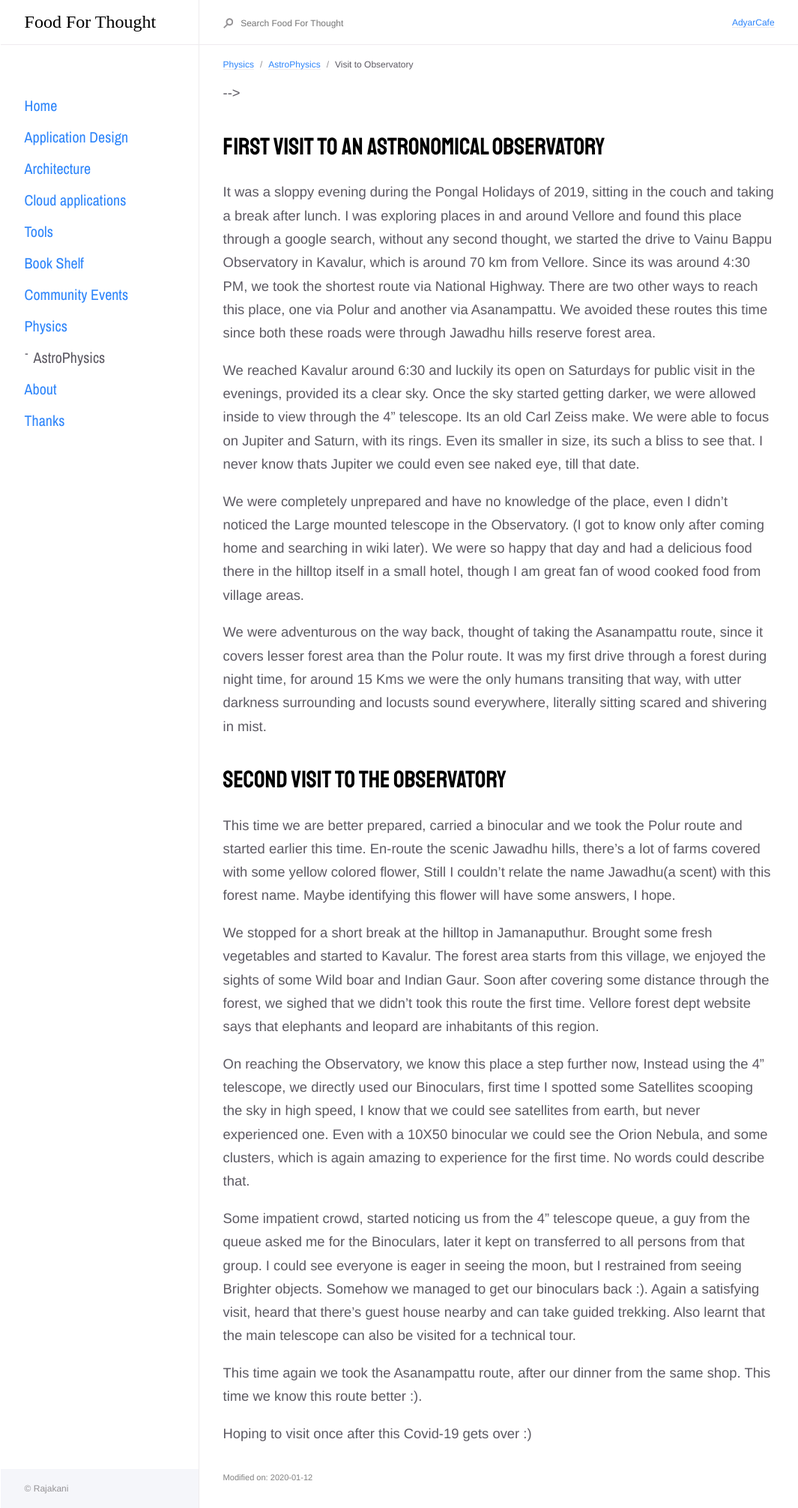
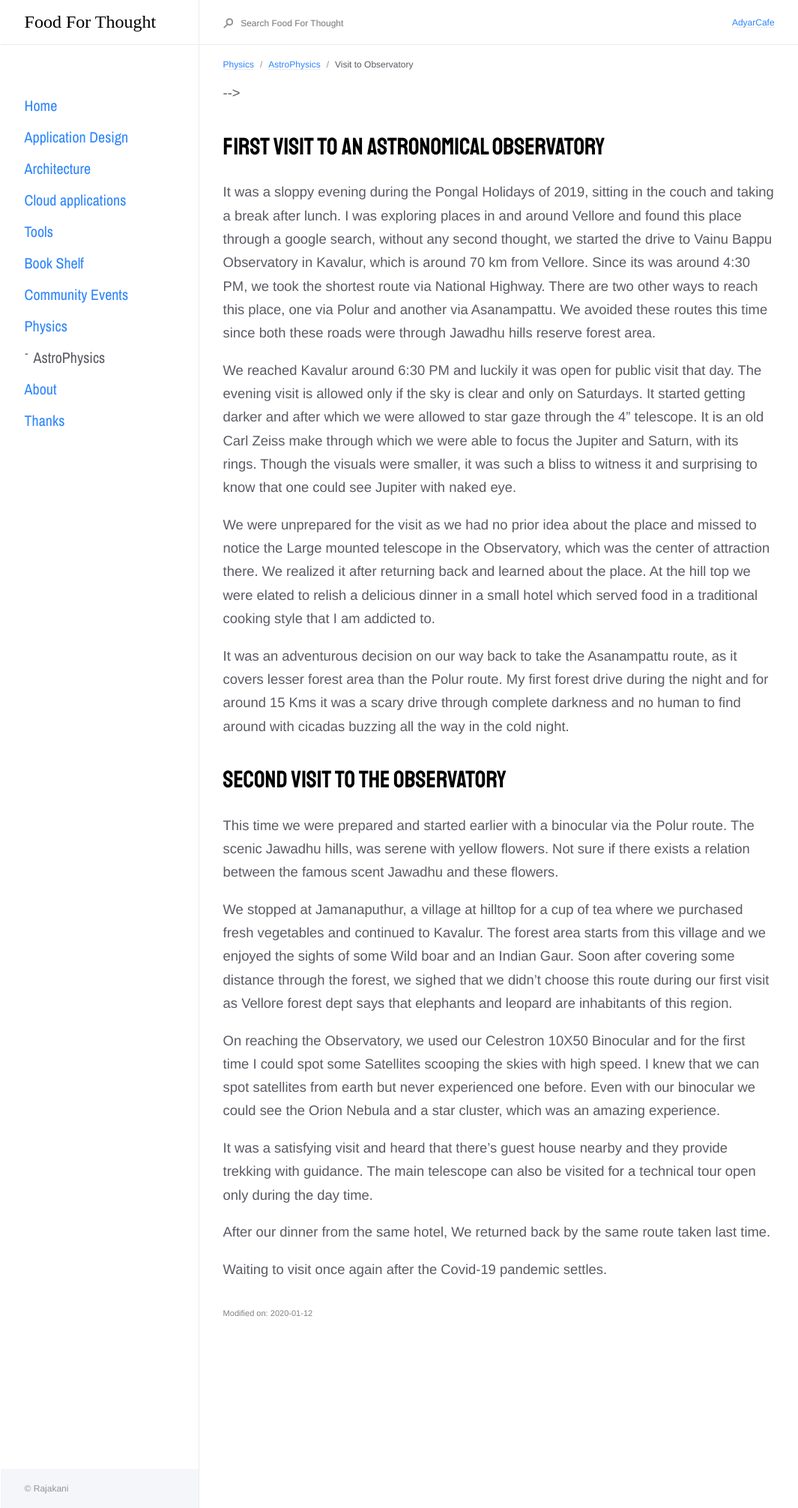
Before and after one commit to Rajakani/rajakani.github.io, a Jekyll site: the page built from docs/physics/astroPhysics/vainuBappuObservatory.md, in a window 1280 px wide. Shown: the whole page at 75% size, without its empty margins (16-1081 px from the left). Built offline with Jekyll 4.4.1, drawn with Linux system fonts in a browser that asks for light colours; some web fonts are replaced; comment, search, counter and statistics services are not loaded.

Commit message:
Update vainuBappuObservatory.md

```diff
--- a/docs/physics/astroPhysics/vainuBappuObservatory.md
+++ b/docs/physics/astroPhysics/vainuBappuObservatory.md
@@ -12,21 +12,23 @@ is_display_Horizontal_Ads: true
 ## First visit to an Astronomical Observatory
 It was a sloppy evening during the Pongal Holidays of 2019, sitting in the couch and taking a break after lunch. I was exploring places in and around Vellore and found this place through a google search, without any second thought, we started the drive to Vainu Bappu Observatory in Kavalur, which is around 70 km from Vellore. Since its was around 4:30 PM, we took the shortest route via National Highway. There are two other ways to reach this place, one via Polur and another via Asanampattu. We avoided these routes this time since both these roads were through Jawadhu hills reserve forest area.
 
-We reached Kavalur around 6:30 and luckily its open on Saturdays for public visit in the evenings, provided its a clear sky. Once the sky started getting darker, we were allowed inside to view through the 4" telescope. Its an old Carl Zeiss make.  We were able to focus on Jupiter and Saturn, with its rings. Even its smaller in size, its such a bliss to see that. I never know thats Jupiter we could even see naked eye, till that date.
+We reached Kavalur around 6:30 PM and luckily it was open for public visit that day.
+The evening visit is allowed only if the sky is clear and only on Saturdays.
+It started getting darker and after which we were allowed to star gaze through the 4" telescope. It is an old Carl Zeiss make through which we were able to focus the Jupiter and Saturn, with its rings. Though the visuals were smaller, it was such a bliss to witness it and surprising to know that one could see Jupiter with naked eye.
 
-We were completely unprepared and have no knowledge of the place, even I didn't noticed the Large mounted telescope in the Observatory. (I got to know only after coming home and searching in wiki later). We were so happy that day and had a delicious food there in the hilltop itself in a small hotel, though I am great fan of wood cooked food from village areas.
+We were unprepared for the visit as we had no prior idea about the place and missed to notice the Large mounted telescope in the Observatory, which was the center of attraction there. We realized it after returning back and learned about the place. At the hill top we were elated to relish a delicious dinner in a small hotel which served food in a traditional cooking style that I am addicted to.
 
-We were adventurous on the way back, thought of taking the Asanampattu route, since it covers lesser forest area than the Polur route. It was my first drive through a forest during night time, for around 15 Kms we were the only humans transiting that way, with utter darkness surrounding and locusts sound everywhere, literally sitting scared and shivering in mist.
+It was an adventurous decision on our way back to take the Asanampattu route, as it covers lesser forest area than the Polur route. My first forest drive during the night and for around 15 Kms it was a scary drive through complete darkness and no human to find around with cicadas buzzing all the way in the cold night.
 
 ## Second Visit to the Observatory
-This time we are better prepared, carried a binocular and we took the Polur route and started earlier this time. En-route the scenic Jawadhu hills, there's a lot of farms covered with some yellow colored flower, Still I couldn't relate the name Jawadhu(a scent) with this forest name. Maybe identifying this flower will have some answers, I hope.
+This time we were prepared and started earlier with a binocular via the Polur route. The scenic Jawadhu hills, was serene with yellow flowers. Not sure if there exists a relation between the famous scent Jawadhu and these flowers.
 
-We stopped for a short break at the hilltop in Jamanaputhur. Brought some fresh vegetables and started to Kavalur. The forest area starts from this village, we enjoyed the sights of some Wild boar and Indian Gaur. Soon after covering some distance through the forest, we sighed that we didn't took this route the first time. Vellore forest dept website says that elephants and leopard are inhabitants of this region.
+We stopped at Jamanaputhur, a village at hilltop for a cup of tea where we purchased fresh vegetables and continued to Kavalur. The forest area starts from this village and we enjoyed the sights of some Wild boar and an Indian Gaur. Soon after covering some distance through the forest, we sighed that we didn't choose this route during our first visit as Vellore forest dept says that elephants and leopard are inhabitants of this region.
 
-On reaching the Observatory, we know this place a step further now, Instead using the 4" telescope, we directly used our Binoculars, first time I spotted some Satellites scooping the sky in high speed, I know that we could see satellites from earth, but never experienced one. Even with a 10X50 binocular we could see the Orion Nebula, and some clusters, which is again amazing to experience for the first time. No words could describe that.
+On reaching the Observatory, we used our Celestron 10X50 Binocular and for the first time I could spot some Satellites scooping the skies with high speed. I knew that we can spot satellites from earth but never experienced one before. Even with our binocular we could see the Orion Nebula and a star cluster, which was an amazing experience.
 
-Some impatient crowd, started noticing us from the 4" telescope queue, a guy from the queue asked me for the Binoculars, later it kept on transferred to all persons from that group. I could see everyone is eager in seeing the moon, but I restrained from seeing Brighter objects. Somehow we managed to get our binoculars back :). Again a satisfying visit, heard that there's guest house nearby and can take guided trekking. Also learnt that the main telescope can also be visited for a technical tour.
+It was a satisfying visit and heard that there's guest house nearby and they provide trekking with guidance. The main telescope can also be visited for a technical tour open only during the day time.
 
-This time again we took the Asanampattu route, after our dinner from the same shop. This time we know this route better :).
+After our dinner from the same hotel, We returned back by the same route taken last time.
 
-Hoping to visit once after this Covid-19 gets over :)
+Waiting to visit once again after the Covid-19 pandemic settles.
```
